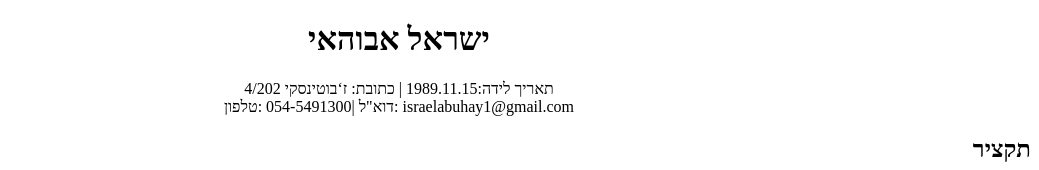
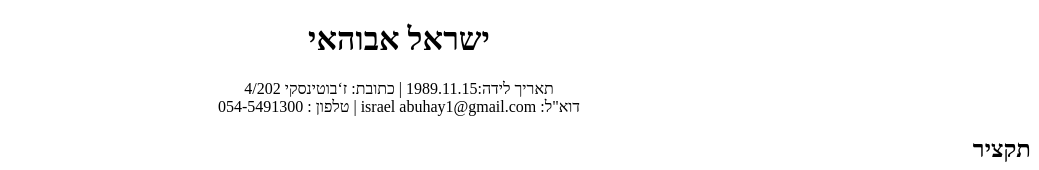
Before and after one commit to israelabuhay/israelabuhay.github.io, a plain HTML site: page index.html in a window 1280 px wide. Shown: the top 170 px of the page, without its empty margins (241-1280 px from the left). Drawn offline with Linux system fonts and the light colour scheme.

Commit message:
v2
fix sintax

```diff
--- a/index.html
+++ b/index.html
@@ -10,7 +10,7 @@
         <p>
             תאריך לידה:1989.11.15 | כתובת: ז‘בוטינסקי 4/202
             <br />
-            israelabuhay1@gmail.com :דוא"ל |054-5491300 :טלפון
+            דוא"ל: israel abuhay1@gmail.com | טלפון : 054-5491300
         </p>
     </header>
     <h2>תקציר</h2>
```
